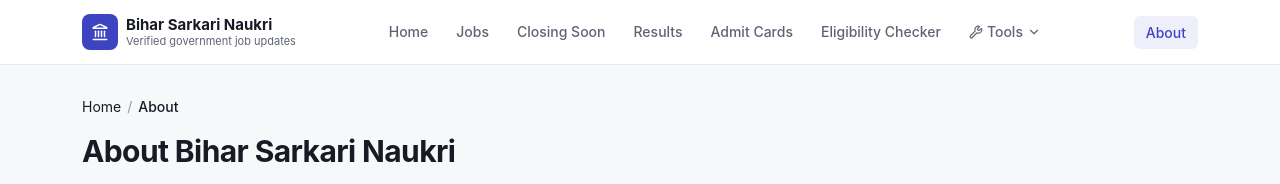
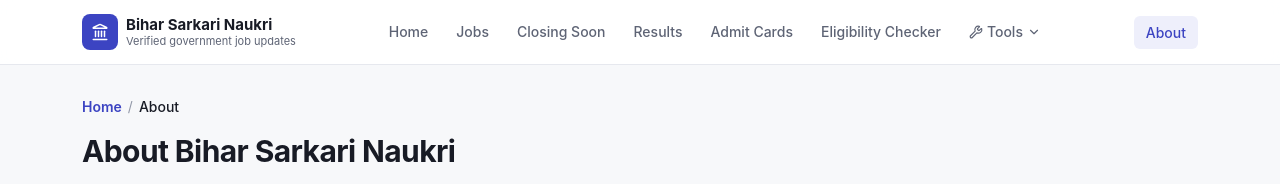
Before and after one commit to Anonsatyam/naukari, a Next.js app: page /about in a window 1280 px wide. Shown: the top 184 px of the page. Built offline with nearby package versions, Linux system fonts and the light colour scheme.

Commit message:
Code Updated

```diff
--- a/components/Breadcrumb.tsx
+++ b/components/Breadcrumb.tsx
@@ -13,7 +13,7 @@
         return (
           <span key={`${item.label}-${i}`}>
             {item.href && !isLast ? (
-              <Link href={item.href} className="hover:text-[var(--color-primary)]">
+              <Link href={item.href} className="text-[var(--color-primary)] font-semibold">
                 {item.label}
               </Link>
             ) : (
```
